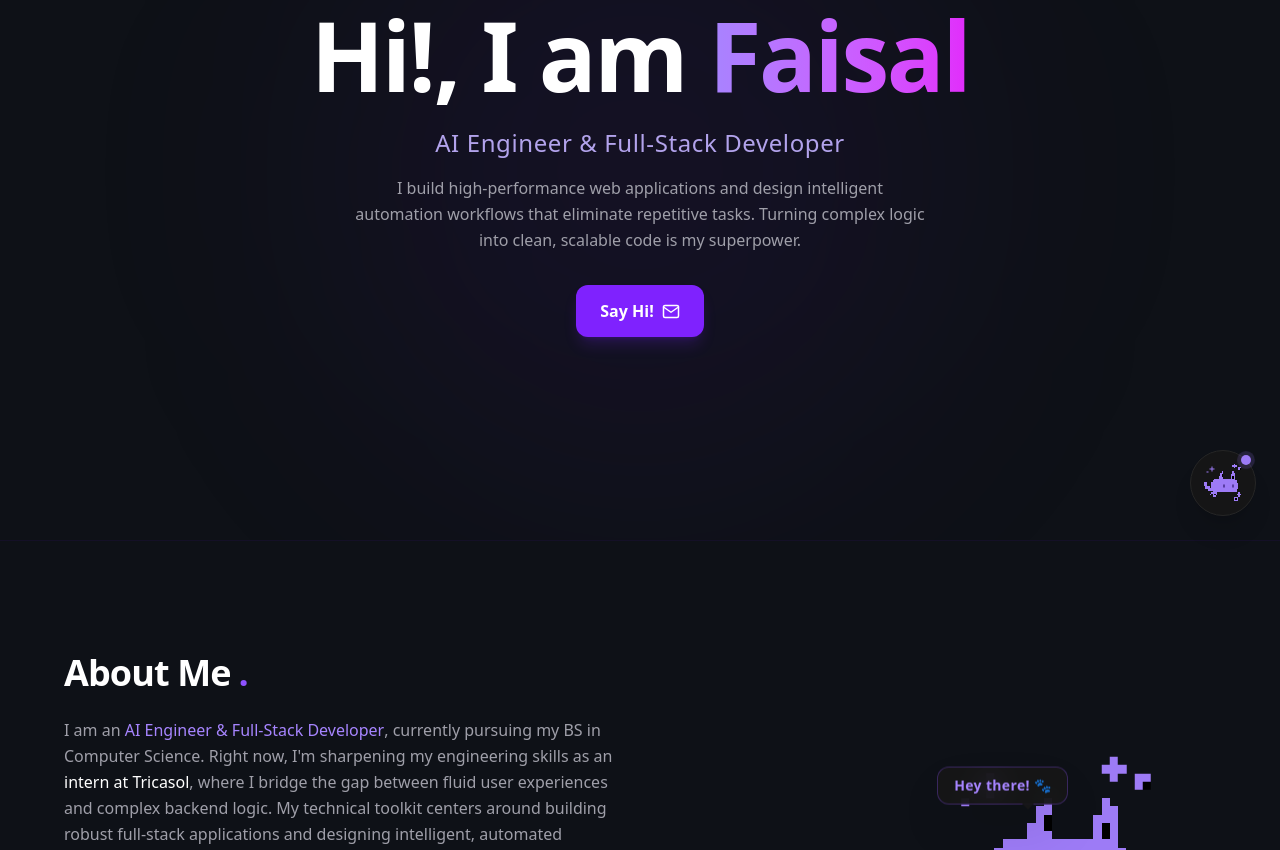
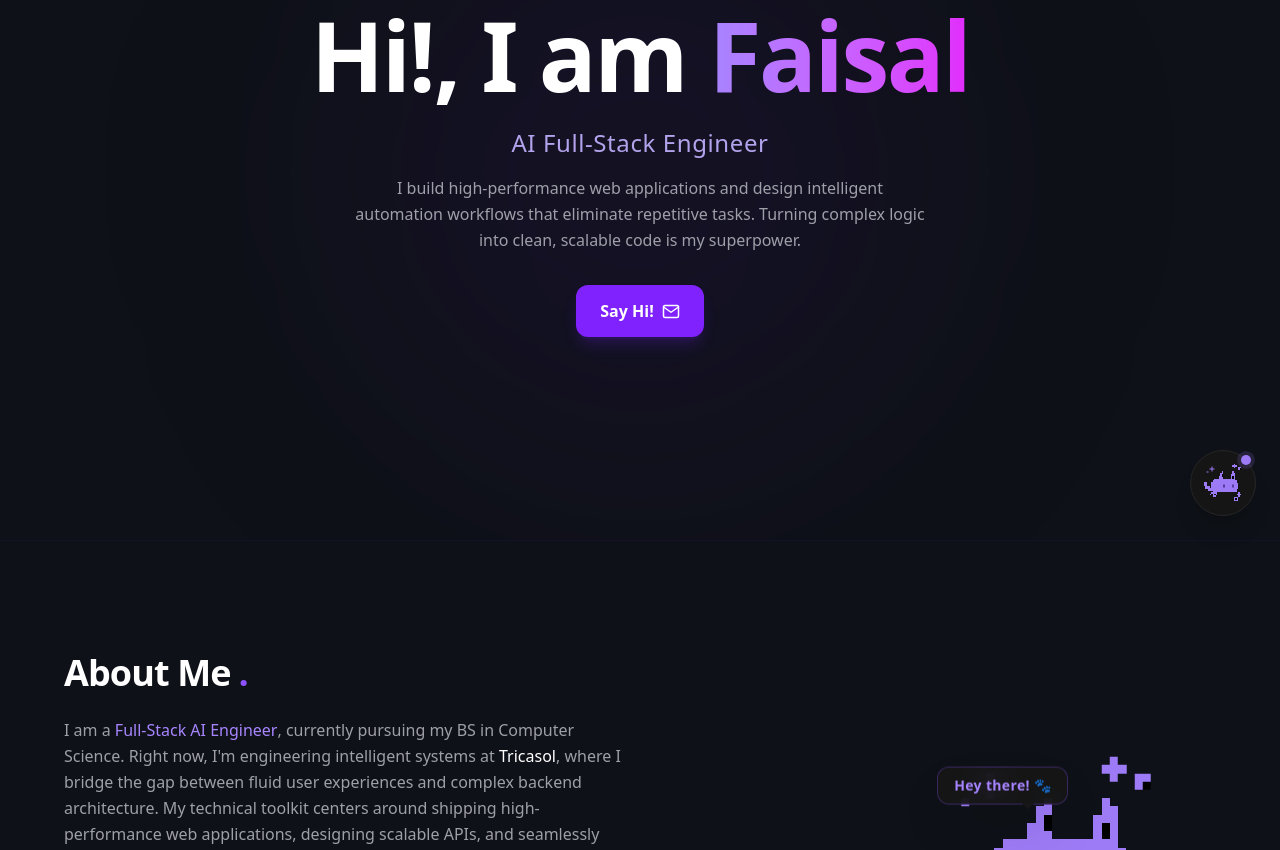
Before and after one commit to kaze1-dev/portfolio, a Next.js app: page / in a window 1280 px wide. Shown: the part 260-1110 px from the top of the page. Built offline with nearby package versions, Linux system fonts and the light colour scheme.

Commit message:
review phase

```diff
--- a/components/About.tsx
+++ b/components/About.tsx
@@ -14,10 +14,10 @@ const About = () => {
 
           <div className="space-y-5 text-base leading-relaxed">
             <p>
-              I am an <span className="text-violet-400 font-medium">AI Engineer & Full-Stack Developer</span>, currently pursuing my BS in Computer Science. Right now, I'm sharpening my engineering skills as an <span className="text-white font-medium">intern at Tricasol</span>, where I bridge the gap between fluid user experiences and complex backend logic. My technical toolkit centers around building robust full-stack applications and designing intelligent, automated workflows using <span className="text-violet-400 font-medium">Python and n8n</span>.
+              I am a <span className="text-violet-400 font-medium">Full-Stack AI Engineer</span>, currently pursuing my BS in Computer Science. Right now, I'm engineering intelligent systems at <span className="text-white font-medium">Tricasol</span>, where I bridge the gap between fluid user experiences and complex backend architecture. My technical toolkit centers around shipping high-performance web applications, designing scalable APIs, and seamlessly integrating advanced language models into native user workflows.
             </p>
             <p>
-              My focus is heavily anchored in the intersection of structured code and machine intelligence, constantly finding ways to optimize workflows and eliminate repetitive tasks. Outside of development, I have a deep appreciation for analytical storytelling, whether it's found in literary fiction or classic existential sci-fi anime. I believe building great software is <span className="text-white font-medium">exactly like crafting a good narrative</span>—it requires absolute precision, pacing, and clean structure.
+              My focus is heavily anchored in the intersection of robust code and cognitive systems—crafting everything from responsive frontends to vector-driven intelligent backends. Outside of development, I have a deep appreciation for analytical storytelling, whether it's found in literary fiction or classic existential sci-fi anime. I believe building great software is <span className="text-white font-medium">exactly like crafting a good narrative</span>—it requires absolute precision, pacing, and clean structure.
             </p>
           </div>
         </div>
--- a/components/Hero.tsx
+++ b/components/Hero.tsx
@@ -10,7 +10,7 @@ const Hero = () => {
           Hi!, I am <span className="text-transparent bg-clip-text bg-linear-to-r from-violet-400 to-fuchsia-500">Faisal</span>
         </h1>
         <h2 className="text-xl sm:text-2xl font-medium text-violet-300/90 mb-4 tracking-wide">
-          AI Engineer & Full-Stack Developer
+          AI Full-Stack Engineer
         </h2>
         <p className="text-base text-zinc-400 max-w-xl mb-8 leading-relaxed">
           I build high-performance web applications and design intelligent automation workflows that eliminate repetitive tasks. Turning complex logic into clean, scalable code is my superpower.
```
